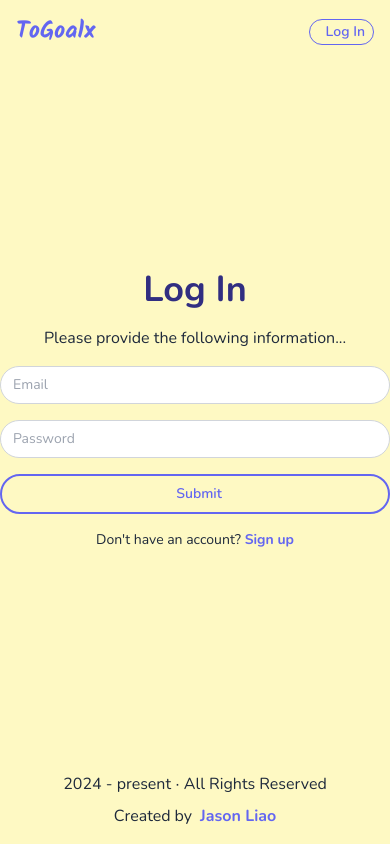
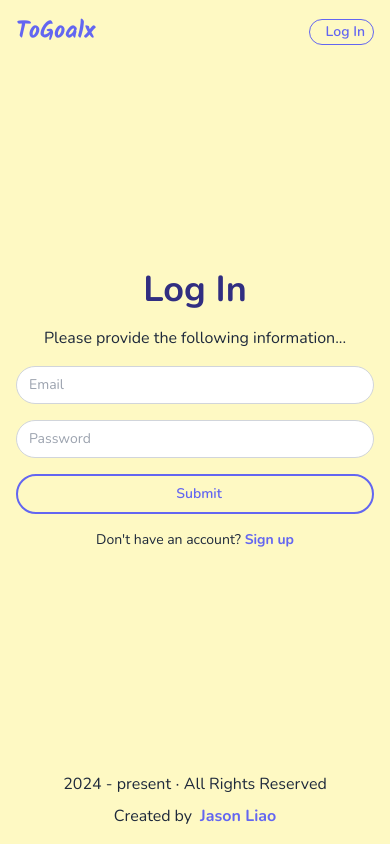
Before and after one commit to jasontwuk/togoalx, a Next.js app: page /login in a window 390 px wide. Built offline with nearby package versions, Linux system fonts and the light colour scheme; no server answers; some icons are missing.

Commit message:
update mobile view styles for LoginOrSignup

```diff
--- a/app/components/loginOrSignup.tsx
+++ b/app/components/loginOrSignup.tsx
@@ -56,7 +56,7 @@ export default function LoginOrSignup({ isForLogin }: LoginOrSignupProps) {
   }, [currentUser]);
 
   return (
-    <div className="mx-auto flex w-full max-w-lg flex-1 flex-col items-center justify-center gap-4">
+    <div className="mx-auto flex w-full max-w-lg flex-1 flex-col items-center justify-center gap-4 px-4 sm:px-8">
       <h1 className="text-center text-4xl font-bold text-indigo-900 sm:text-5xl md:text-6xl">
         {isForLogin ? "Log In" : "Sign up"}
       </h1>
```
